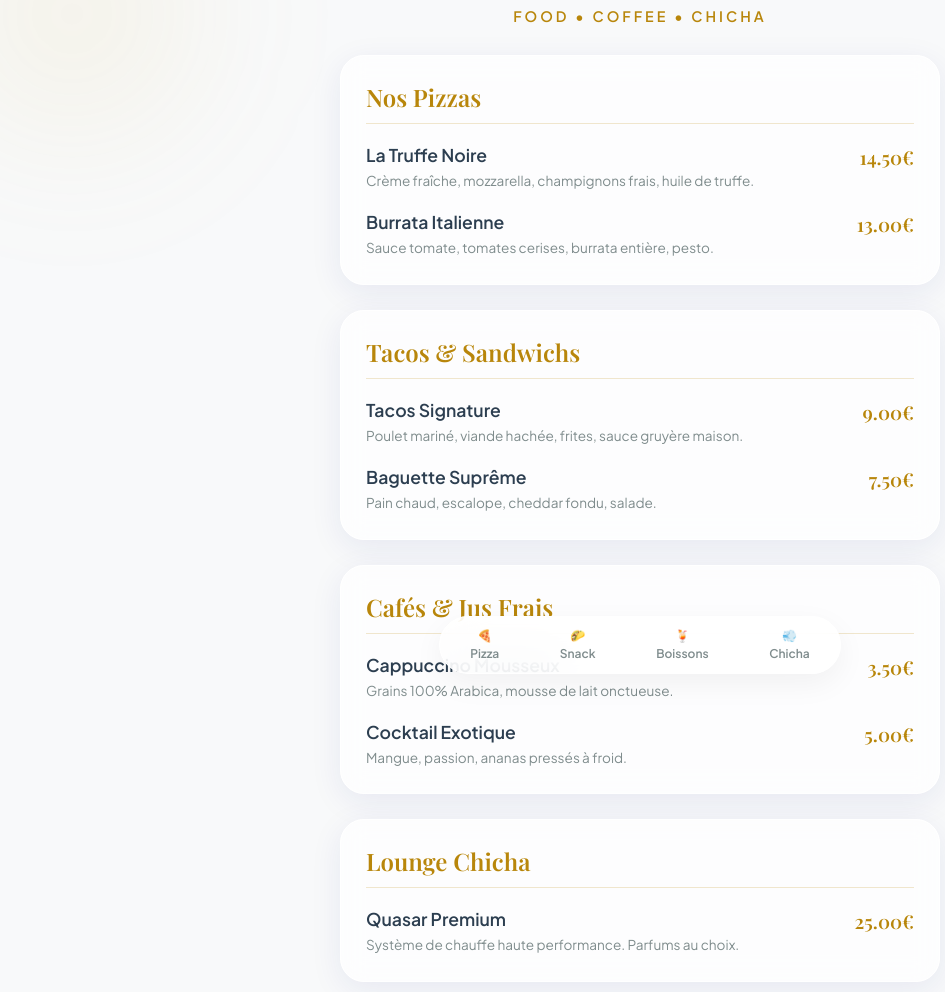
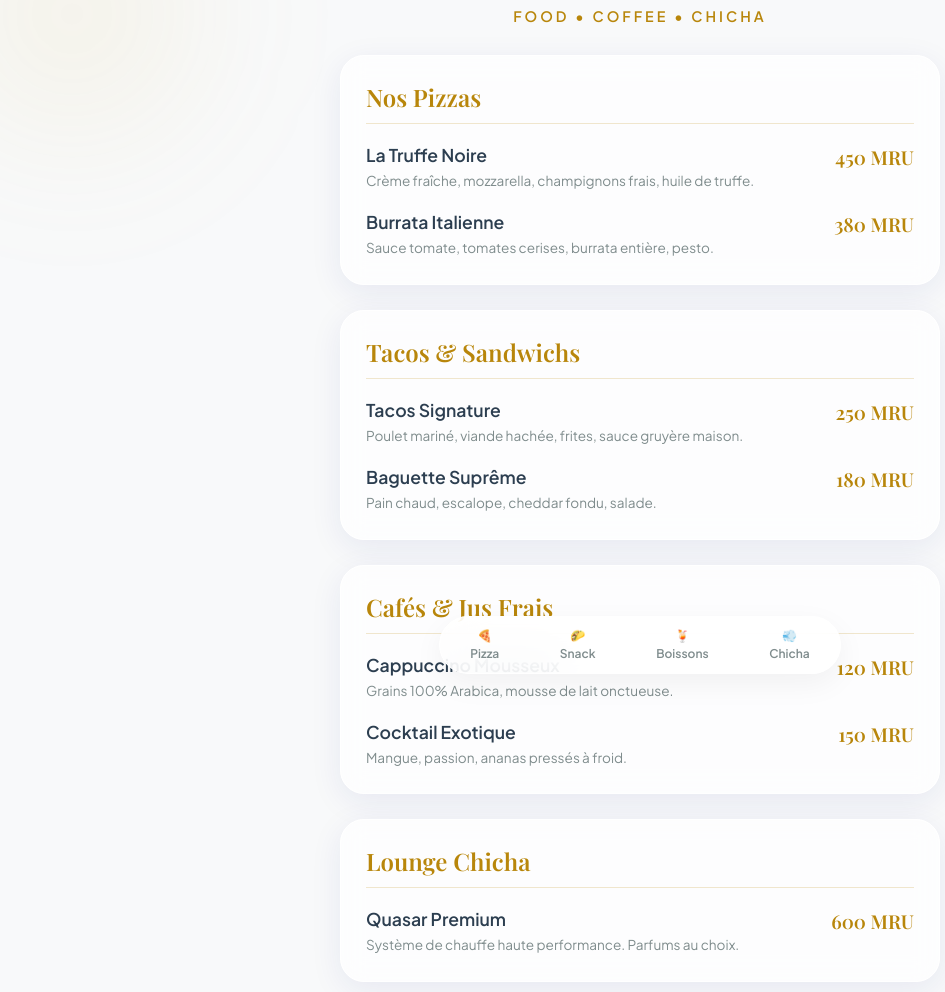
Before and after one commit to sidahmed306/resto_test, a plain HTML site: page html.html in a window 1280 px wide. Shown: the part 106-1098 px from the top of the page, without its empty margins (0-945 px from the left). Drawn offline with nearby package versions, Linux system fonts and the light colour scheme; a web font is replaced by a local one.

Commit message:
Mise à jour des prix en MRU sur index.html

```diff
--- a/html.html
+++ b/html.html
@@ -3,7 +3,7 @@
 <head>
     <meta charset="UTF-8">
     <meta name="viewport" content="width=device-width, initial-scale=1.0">
-    <title>Menu Premium - Lumineux</title>
+    <title>Menu Premium - Le Prestige</title>
     <link rel="stylesheet" href="style.css">
     <link href="https://fonts.googleapis.com/css2?family=Playfair+Display:ital,wght@0,600;1,600&family=Plus+Jakarta+Sans:wght@300;400;600&display=swap" rel="stylesheet">
 </head>
@@ -25,14 +25,14 @@
                     <h3>La Truffe Noire</h3>
                     <p>Crème fraîche, mozzarella, champignons frais, huile de truffe.</p>
                 </div>
-                <div class="item-price">14.50€</div>
+                <div class="item-price">450 MRU</div>
             </div>
             <div class="menu-item">
                 <div class="item-text">
                     <h3>Burrata Italienne</h3>
                     <p>Sauce tomate, tomates cerises, burrata entière, pesto.</p>
                 </div>
-                <div class="item-price">13.00€</div>
+                <div class="item-price">380 MRU</div>
             </div>
         </section>
 
@@ -43,14 +43,14 @@
                     <h3>Tacos Signature</h3>
                     <p>Poulet mariné, viande hachée, frites, sauce gruyère maison.</p>
                 </div>
-                <div class="item-price">9.00€</div>
+                <div class="item-price">250 MRU</div>
             </div>
             <div class="menu-item">
                 <div class="item-text">
                     <h3>Baguette Suprême</h3>
                     <p>Pain chaud, escalope, cheddar fondu, salade.</p>
                 </div>
-                <div class="item-price">7.50€</div>
+                <div class="item-price">180 MRU</div>
             </div>
         </section>
 
@@ -61,14 +61,14 @@
                     <h3>Cappuccino Mousseux</h3>
                     <p>Grains 100% Arabica, mousse de lait onctueuse.</p>
                 </div>
-                <div class="item-price">3.50€</div>
+                <div class="item-price">120 MRU</div>
             </div>
             <div class="menu-item">
                 <div class="item-text">
                     <h3>Cocktail Exotique</h3>
                     <p>Mangue, passion, ananas pressés à froid.</p>
                 </div>
-                <div class="item-price">5.00€</div>
+                <div class="item-price">150 MRU</div>
             </div>
         </section>
 
@@ -79,7 +79,7 @@
                     <h3>Quasar Premium</h3>
                     <p>Système de chauffe haute performance. Parfums au choix.</p>
                 </div>
-                <div class="item-price">25.00€</div>
+                <div class="item-price">600 MRU</div>
             </div>
         </section>
 
```
Also changed, not shown: index.html (+8 -8 lines).
